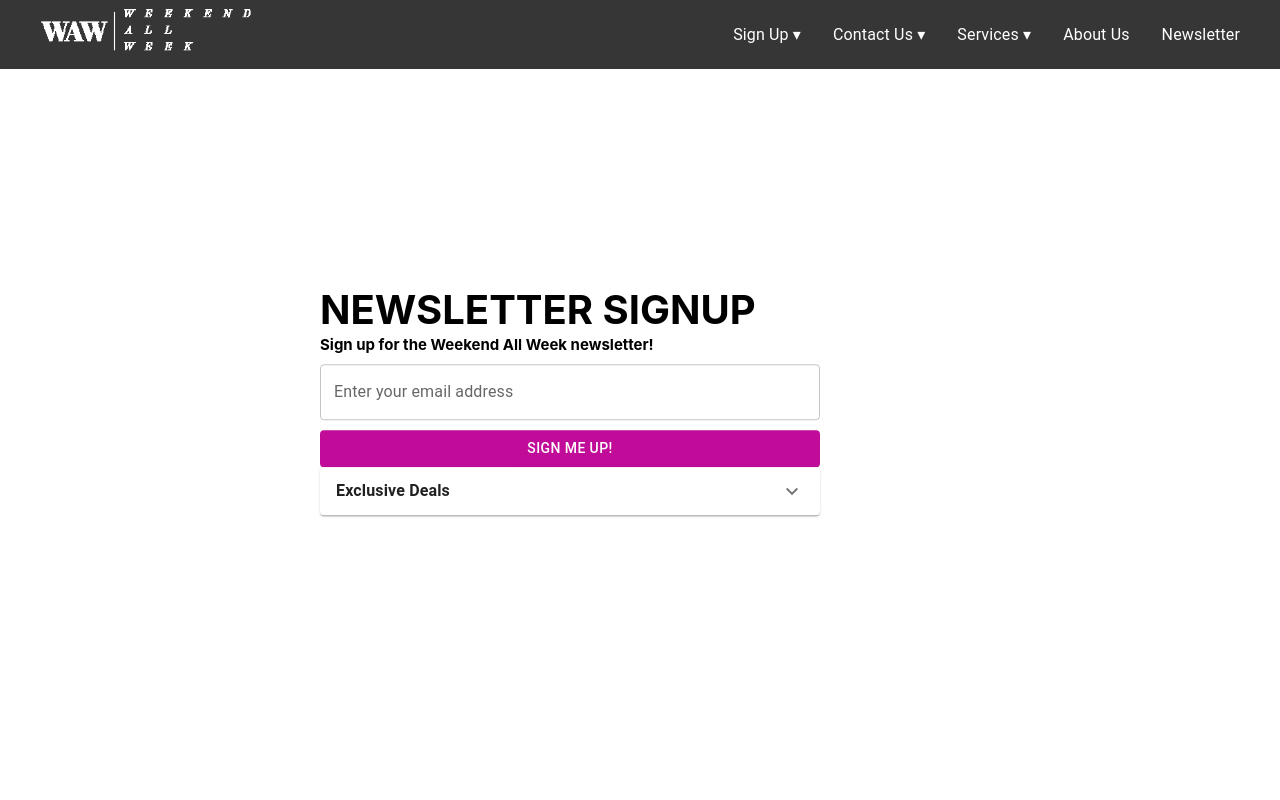
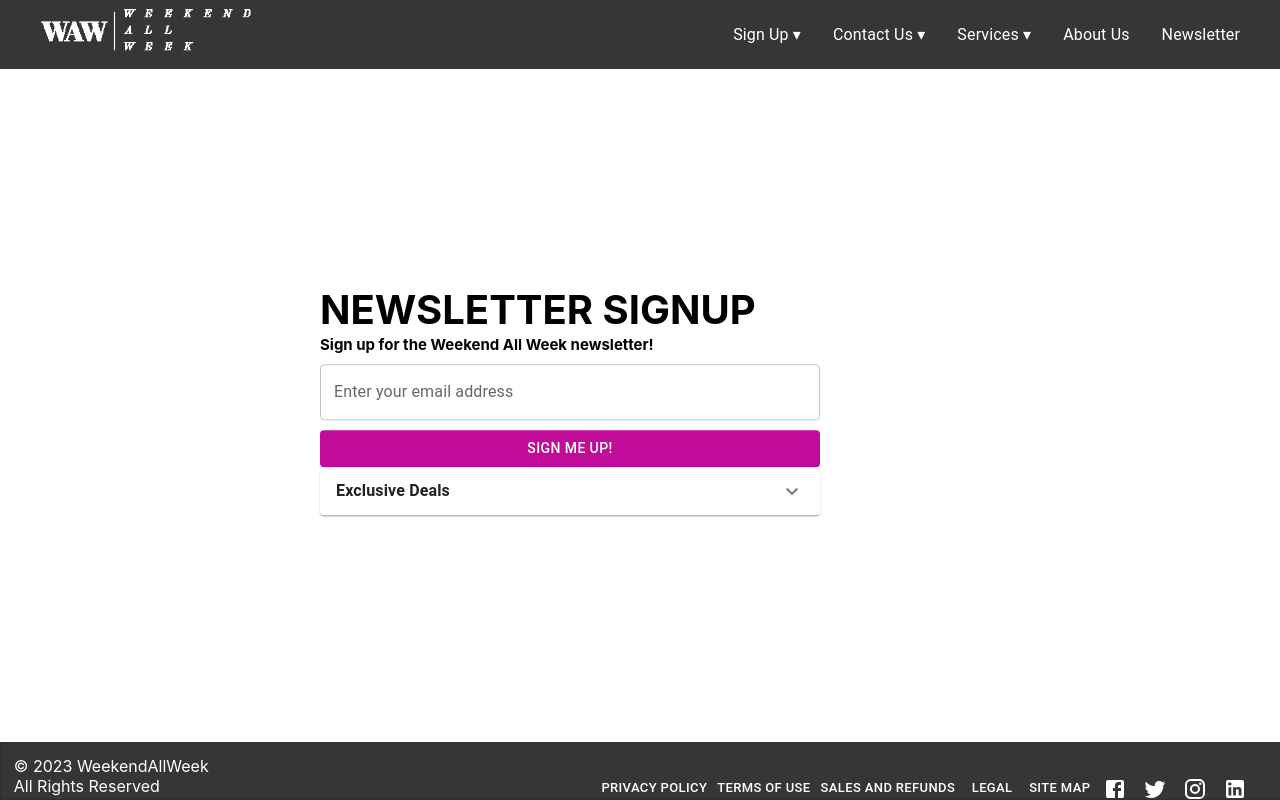
Before and after one commit to MohammedJava/WAWwebsite, a React (Create React App) app: page / in a window 1280 px wide. Built offline with nearby package versions, Linux system fonts and the light colour scheme.

Commit message:
Added Footer to pages

```diff
--- a/src/Pages/NewsletterPage.jsx
+++ b/src/Pages/NewsletterPage.jsx
@@ -1,11 +1,13 @@
 import React from "react";
 import Newsletter from "../Newsletter/Newsletter";
 import Navbar from "../Navbar/Navbar";
+import Footer from "../Footer/Footer";
 
 const NewsletterPage = () => (
   <div>
     <Navbar />
     <Newsletter />
+    <Footer />
   </div>
 );
 
--- a/src/Pages/SignupPage.jsx
+++ b/src/Pages/SignupPage.jsx
@@ -3,6 +3,7 @@ import { Grid, TextField, Button, Paper, Typography } from "@mui/material";
 import travel from "../Images/travel 1.png";
 import Navbar from "../Navbar/Navbar";
 import Signup from "../Sign up/Signup";
+import Footer from "../Footer/Footer";
 
 const SignupPage = () => (
   <div>
@@ -17,6 +18,7 @@ const SignupPage = () => (
         </div>
       </Grid>
     </Grid>
+    <Footer />
   </div>
 );
 
```
